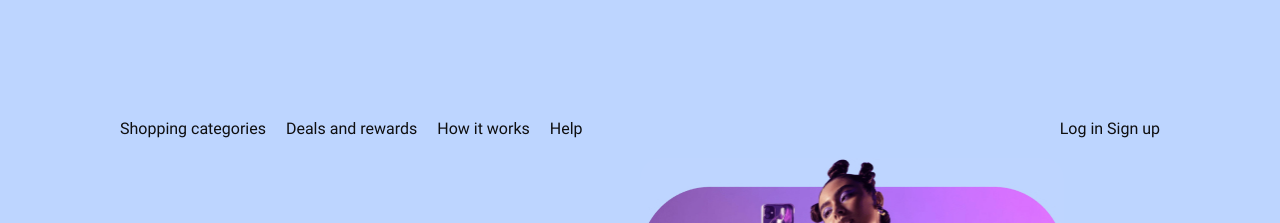
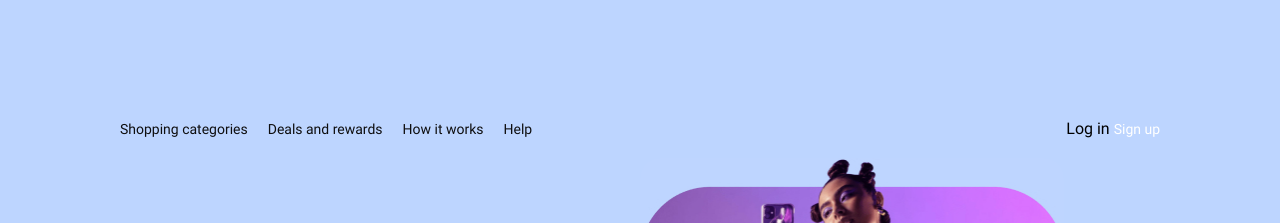
Before and after one commit to Sashko-kapillar/Klarna, a plain HTML site: page index.html in a window 1280 px wide. Shown: the top 223 px of the page. Drawn offline with nearby package versions, Linux system fonts and the light colour scheme.

Commit message:
fix text color

```diff
--- a/css/menu-hero.css
+++ b/css/menu-hero.css
@@ -15,9 +15,19 @@
 }
 
 .menu-list a,
-.auth-links a {
+.auth-white {
+  font-weight: 400;
+  font-size: 14px;
+  line-height: 1.05;
+  letter-spacing: 0em;
+}
+
+.menu-list a {
   color: var(--menu-black);
-  text-decoration: none;
+}
+
+.auth-white {
+  color: var(--white);
 }
 
 .hero {
--- a/index.html
+++ b/index.html
@@ -26,7 +26,7 @@
             </ul>
             <div class="auth-links">
               <a href="#">Log in</a>
-              <a href="#">Sign up</a>
+              <a href="#" class="auth-white">Sign up</a>
             </div>
           </nav>
           <div class="hero">
```
